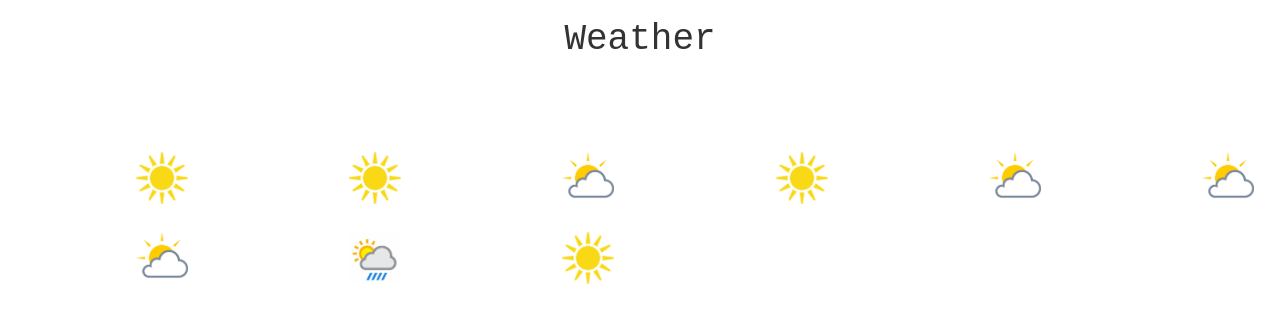
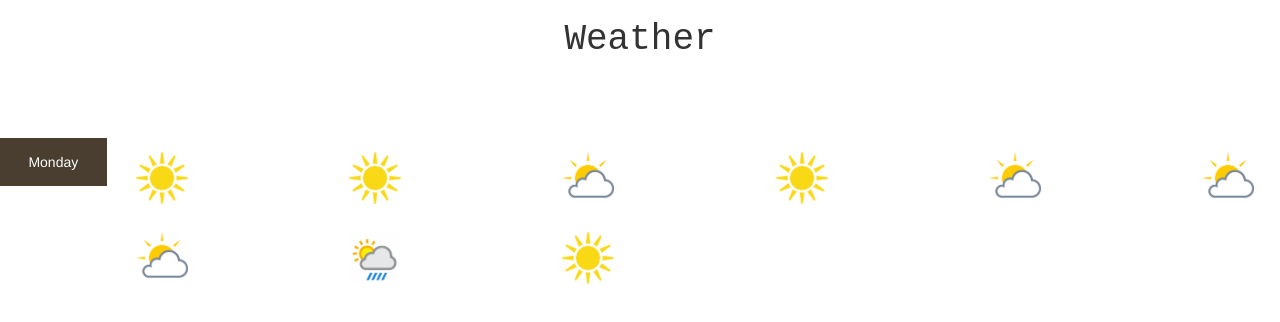
Before and after one commit to TiffanyJan/Weather, a React (Create React App) app: page / in a window 1280 px wide. In both pictures the pointer is over the link "Monday". Shown: the top 322 px of the page. Built offline with nearby package versions, Linux system fonts and the light colour scheme.

Commit message:
insert hover and fix bug

```diff
--- a/src/App.css
+++ b/src/App.css
@@ -38,3 +38,7 @@
   padding: 14px;
   text-decoration: none;
 }
+
+div.scrollmenu a:hover{
+  background-color: rgb(73, 62, 47)
+}
--- a/src/App.js
+++ b/src/App.js
@@ -61,6 +61,7 @@
       </div>
 
 <div class="scrollmenu">
+<meta name="viewport" content="width=device-width, initial-scale=1" />
 {dailyWeather.map((weather) => (
           <div key={weather.day} style={{ margin: "0 auto" }}>
             <a className="col-sm-1">{weather.day}</a>
@@ -74,6 +75,7 @@
             </div>
           </div>
         ))}
+
 </div>
 
 
```
